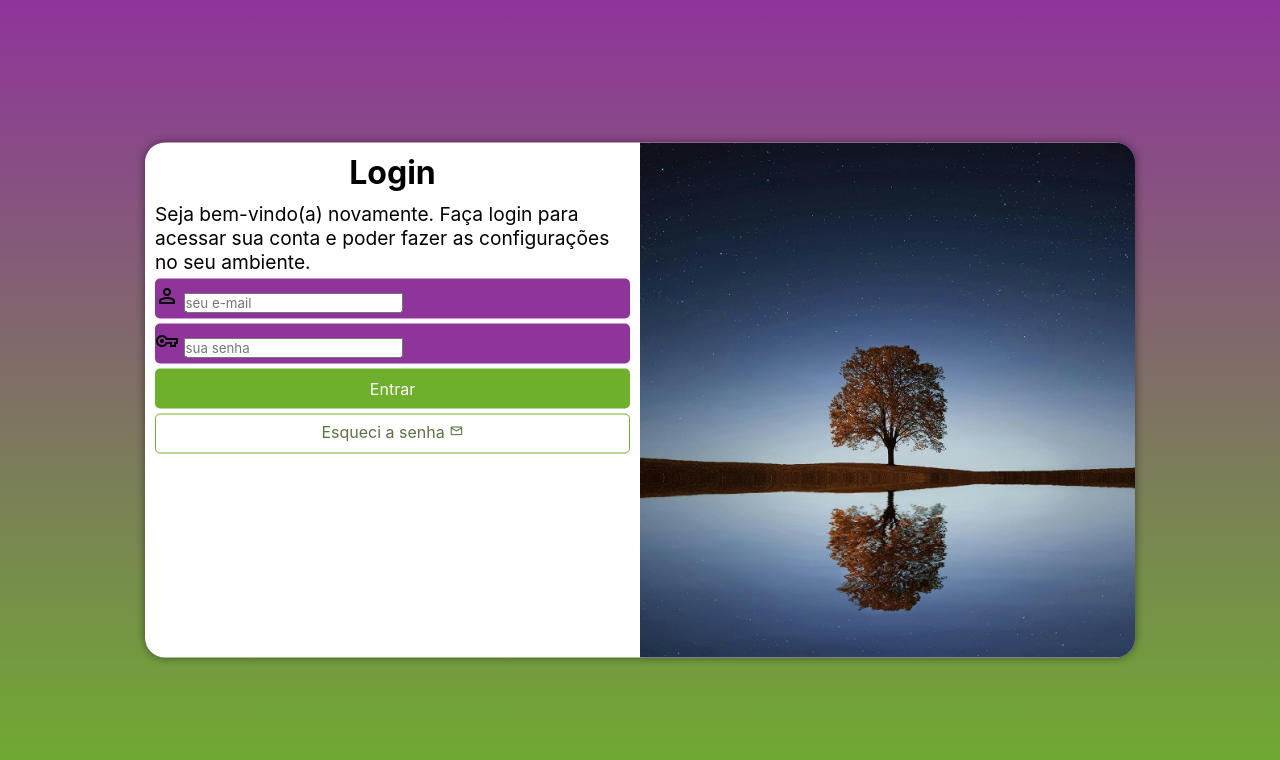
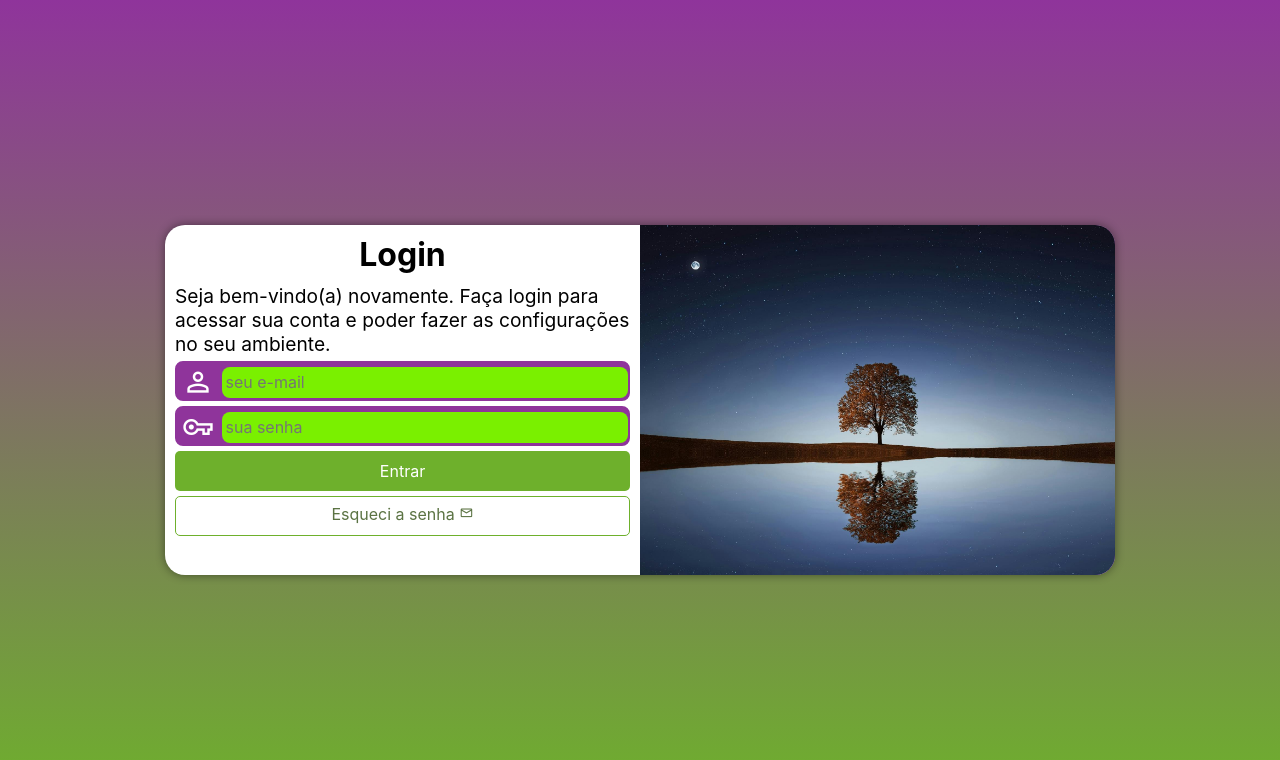
Before and after one commit to petimatos/projeto-login, a plain HTML site: page index.html in a window 1280 px wide. Drawn offline with nearby package versions, Linux system fonts and the light colour scheme.

Commit message:
terminando projeto login

```diff
--- a/estilos/media-query.css
+++ b/estilos/media-query.css
@@ -9,13 +9,14 @@
 Grandes Telas: acima de 1200px
 */
 
-@media screen and (min-width: 768px) and (max-width: 992px) {
+@media screen and (min-width: 768px) and (max-width: 992px) { /* CONFIGURAÇÃO PARA TABLET */
     body {
         background-image: linear-gradient(to top, #6EB02C, #8F349B);
     }
 
     section#login {
         width: 80vw;
+        height: 300px;
     }
 
     section#login > div#imagem {
@@ -30,13 +31,14 @@
     }
 }
 
-@media screen and (min-width: 992px) {
+@media screen and (min-width: 992px) { /* CONFIGURAÇÃO PARA DESKTOP */
     body {
         background-image: linear-gradient(to top, #6EB02C, #8F349B);
     }
 
     section#login {
-        width: 990px;
+        width: 950px;
+        height: 350px;
     }
 
     section#login > div#imagem {
--- a/estilos/style.css
+++ b/estilos/style.css
@@ -32,15 +32,15 @@
     position: absolute;
     top: 50%;
     left: 50%;
-    transform: translate(-50%, -50%);
     overflow: hidden;
 
     background-color: white;
-    width: 260px;
+    width: 250px;
     height: 515px;
     border-radius: 20px;
     box-shadow: 0px 0px 10px rgba(0, 0, 0, 0.450);
 
+    transform: translate(-50%, -50%);
     transition: width 0.3s, heigth 0.3s;
     transition-timing-function: ease;
 }
@@ -69,16 +69,40 @@
 
 form > div.campo {
     background-color: #8F349B;
+    border: 2px solid #8F349B;
     display: block;
     width: 100%;
     height: 40px;
-    border-radius: 5px;
+    border-radius: 8px;
     margin: 5px 0px;
     padding-top: 5px;
 }
 
 div.campo > label {
     display: none;
+}
+
+div.campo > span {
+    color: white;
+    font-size: 2em;
+    width: 40px;
+    padding: 5px;
+    transform: translateY(-7px);
+}
+
+div.campo > input {
+    background-color: #7AF000;
+    font-size: 1em;
+    width: calc(100% - 45px);
+    height: 100%;
+    border: 0px;
+    border-radius: 8px;
+    padding: 4px;
+    transform: translateY(-17px);
+}
+
+div.campo > input:focus-within {
+    background-color: white;
 }
 
 form > input[type=submit] {
```
